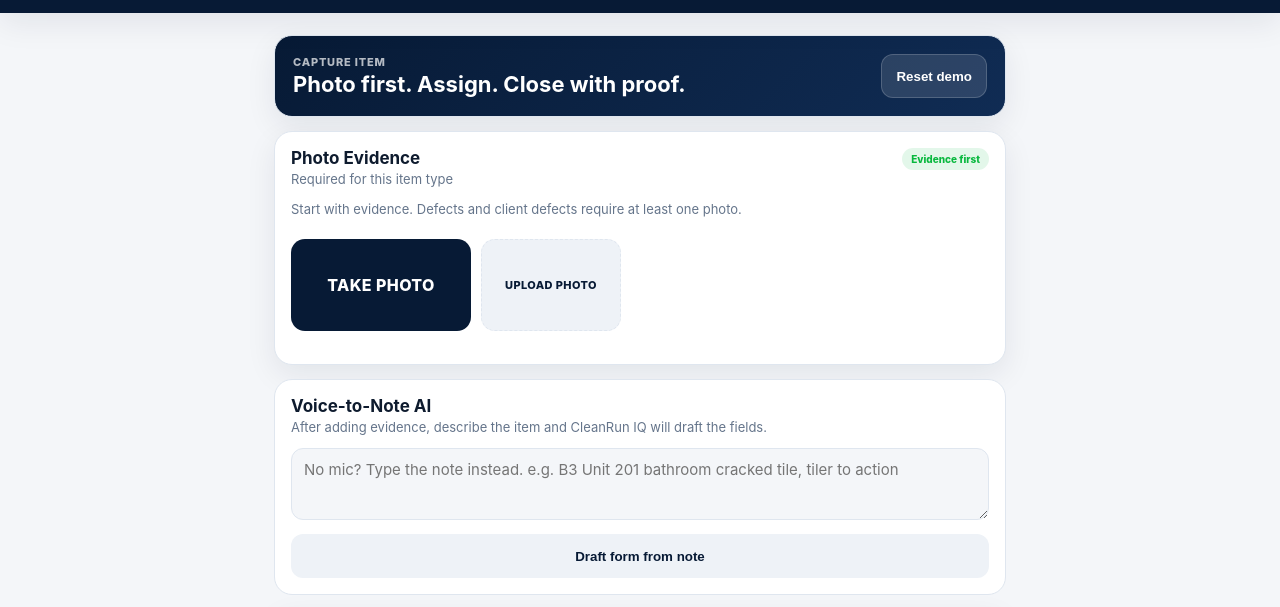
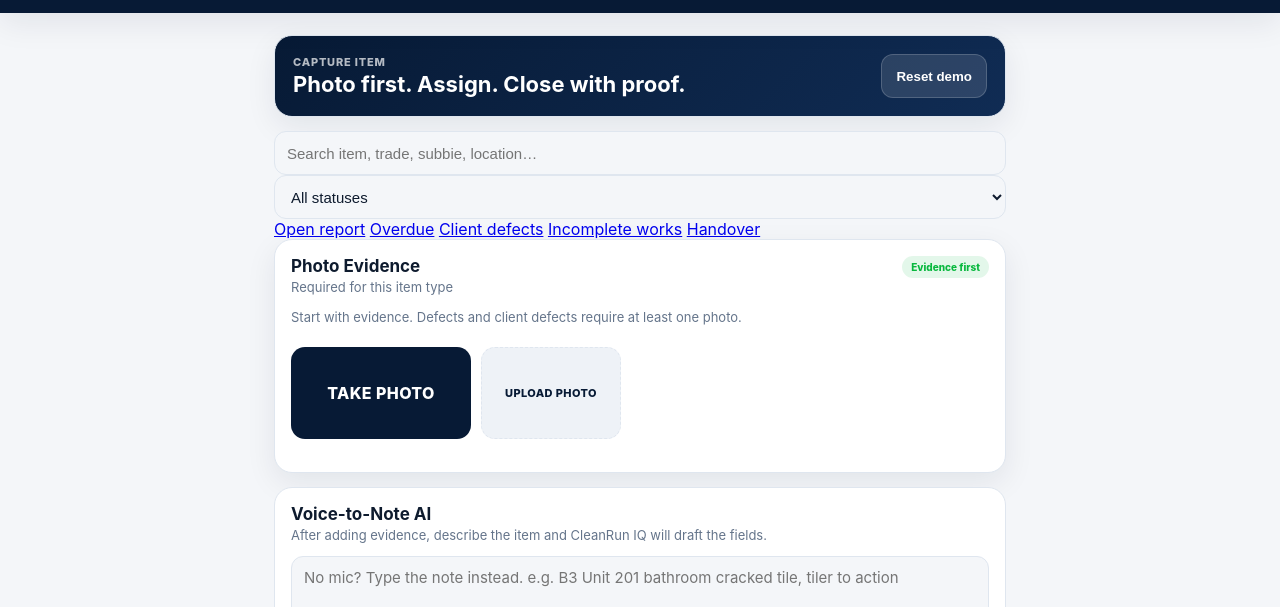
Before and after one commit to henrique919/clean-run-python, a plain HTML site: page app/static/index.html in a window 1280 px wide. Shown: the part 85-692 px from the top of the page. Drawn offline with Linux system fonts and the light colour scheme; no server answers.

Commit message:
Add practical register controls

```diff
--- a/app/static/index.html
+++ b/app/static/index.html
@@ -22,6 +22,31 @@
         <h1>Photo first. Assign. Close with proof.</h1>
       </div>
       <button class="small-btn" id="resetDemo" type="button">Reset demo</button>
+    </section>
+
+    <section class="register-tools">
+      <div id="statsBar" class="stats-grid" aria-label="Register summary"></div>
+      <div class="tool-row">
+        <input id="searchInput" type="search" placeholder="Search item, trade, subbie, location…" />
+        <select id="statusFilter" aria-label="Filter status">
+          <option value="all">All statuses</option>
+          <option value="open">Open</option>
+          <option value="issued">Issued</option>
+          <option value="in_progress">In progress</option>
+          <option value="ready_for_review">Ready for review</option>
+          <option value="under_inspection">Under inspection</option>
+          <option value="rejected">Rejected</option>
+          <option value="closed">Closed</option>
+          <option value="complete">Complete</option>
+        </select>
+      </div>
+      <div class="report-row">
+        <a href="/api/reports/open" target="_blank" rel="noreferrer">Open report</a>
+        <a href="/api/reports/overdue" target="_blank" rel="noreferrer">Overdue</a>
+        <a href="/api/reports/client" target="_blank" rel="noreferrer">Client defects</a>
+        <a href="/api/reports/incomplete" target="_blank" rel="noreferrer">Incomplete works</a>
+        <a href="/api/reports/handover" target="_blank" rel="noreferrer">Handover</a>
+      </div>
     </section>
 
     <section class="card photo-first">
@@ -125,7 +150,7 @@
     <section class="list-section">
       <div class="section-title-row">
         <h2>Items</h2>
-        <a href="/api/reports/handover" target="_blank" rel="noreferrer">Handover report</a>
+        <span class="list-count" id="listCount">0 shown</span>
       </div>
       <div id="itemsList" class="items-list"></div>
     </section>
```
